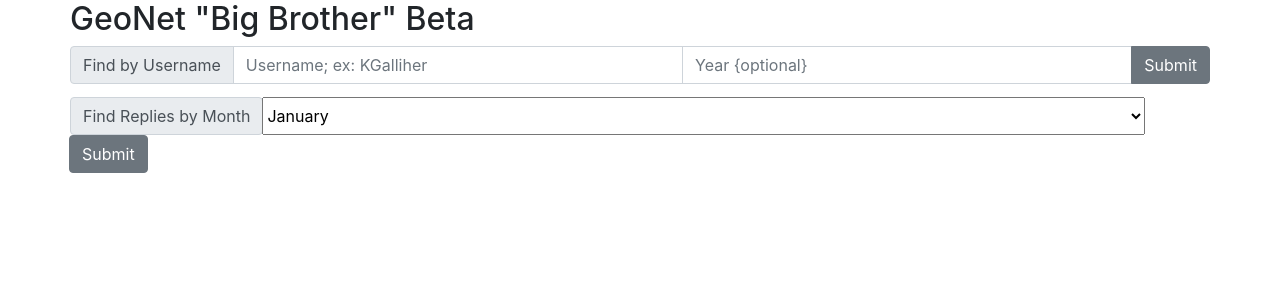
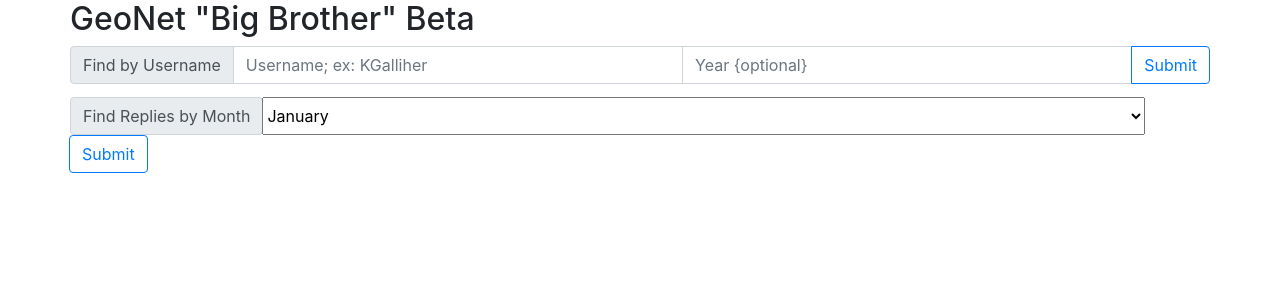
Before and after one commit to nommuna/GeoNet-Proj, a React (Create React App) app: page / in a window 1280 px wide. Shown: the top 300 px of the page. Built offline with nearby package versions, Linux system fonts and the light colour scheme.

Commit message:
Finished Username and Month section

```diff
--- a/src/Month.js
+++ b/src/Month.js
@@ -27,7 +27,6 @@ class Month extends Component {
 
   getActivityMonth = () => {
     var selectedMonth = this.state.value;
-    //console.log(selectedMonth);
     let arr = [];
 
     for(let key in this.state.items){
@@ -96,14 +95,14 @@ class Month extends Component {
                     <option value='11'>November</option>
                     <option value='12'>December</option>
                 </select>
-                <InputGroupAddon addonType='append'><Button color= 'secondary' onClick={this.showActivityByDate}>Submit</Button></InputGroupAddon>
+                <InputGroupAddon addonType='append'><Button outline color= 'primary' onClick={this.showActivityByDate}>Submit</Button></InputGroupAddon>
             </Row>
         </Container>
         <Modal isOpen={this.state.modal} toggle={this.toggle}>
           <ModalHeader toggle={this.toggle}>Results</ModalHeader>
           <ModalBody>
             <h5>{userName}</h5>
-            <div>{monthItems.map((item, i) => (<a key={i} href={item.url}>{item.url}</a>))}</div>
+            <div>{monthItems.map((item, i) => (<div key={i}><a key={i} href={item.url}><b>{item.verb}</b>: {item.url}</a></div>))}</div>
             <br/>
           </ModalBody>
         </Modal>
--- a/src/Username.js
+++ b/src/Username.js
@@ -77,9 +77,11 @@ class Username extends Component {
     });
   }
 
+
   //public class fileds syntax to grab the context of 'this'
   //Get the user id then get the information from the user id {chaining fetch requests}
-  getUserInfo = () => {
+  getUserInfo = (e) => {
+    e.preventDefault();
     this.setState({showMonth: true})
     this.toggle()
     this.resetForm()
@@ -133,7 +135,7 @@ class Username extends Component {
                     <InputGroupAddon addonType= 'prepend'>Find by Username</InputGroupAddon>
                     <Input placeholder='Username; ex: KGalliher' type='text' value={this.state.txtUsername} onChange={this.userHandler}/>
                     <Input placeholder='Year {optional}' type='number' value={this.state.txtYear} onChange={this.yearHandler}/>
-                    <InputGroupAddon addonType='append'><Button onClick={this.getUserInfo} color= 'secondary'>Submit</Button></InputGroupAddon>
+                    <InputGroupAddon addonType='append'><Button onClick={this.getUserInfo} outline color= 'primary'>Submit</Button></InputGroupAddon>
                </InputGroup>
             </Row>
         </Container>
@@ -143,32 +145,33 @@ class Username extends Component {
             <h5>Error: {error.message}</h5>
           </ModalBody>
         </Modal>
+        <Month/>
         </div>
-      )  //Change this later
+      )
     }
 
     return (
       <div className='Username'>
         <Container>
+          <form onSubmit={this.getUserInfo}>
             <Row>
                <InputGroup>
                     <InputGroupAddon addonType= 'prepend'>Find by Username</InputGroupAddon>
                     <Input placeholder='Username; ex: KGalliher' type='text' value={this.state.txtUsername} onChange={this.userHandler}/>
                     <Input placeholder='Year {optional}' type='number' value={this.state.txtYear} onChange={this.yearHandler}/>
-                    <InputGroupAddon addonType='append'><Button onClick={this.getUserInfo} color= 'secondary'>Submit</Button></InputGroupAddon>
+                    <InputGroupAddon addonType='append'><Button type= 'submit' onClick={this.getUserInfo} outline color= 'primary'>Submit</Button></InputGroupAddon>
                </InputGroup>
             </Row>
+            </form>
         </Container>
         <Modal isOpen={this.state.modal} toggle={this.toggle}>
           <ModalHeader toggle={this.toggle}>Results</ModalHeader>
           <ModalBody>
-            {/* <h5>{userName}</h5>
-            <div>{items.map((item, i) => (<p key={i}>{item.url}</p>))}</div> */}
             <h5>{userName}</h5>
             <div>{Object.keys(groupData).map((keyName, keyIndex) => (<p key = {keyIndex}> {keyName}: {groupData[keyName]}</p>))}</div>
           </ModalBody>
         </Modal>
-        <Month hideUI={this.showMonth} data={this.items} userName={this.state.txtUsername}/>
+        <Month userName={this.state.txtUsername}/>
       </div>
     );
   }
```
Also changed, not shown: src/Month.css (line endings or trailing spaces).
